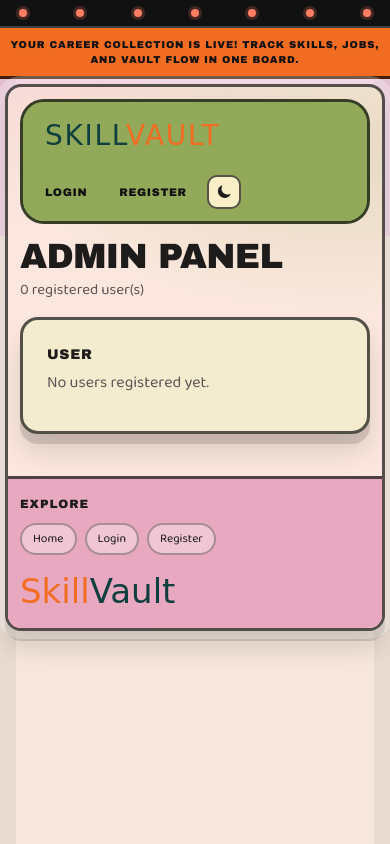
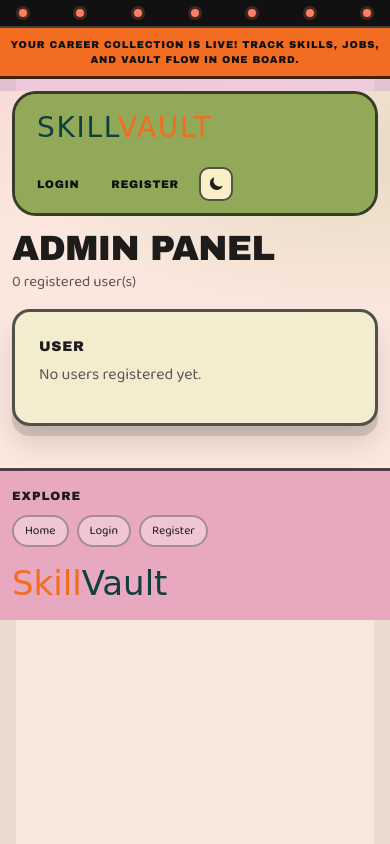
Before and after one commit to khtvi/minted, a Python web app: template templates/admin.html in a window 390 px wide. Run offline with Jinja, Linux system fonts and the light colour scheme; the template is opened without the code that fills it, so the values that code supplies are empty; some web fonts are replaced.

Commit message:
Update styles.css

```diff
--- a/static/styles.css
+++ b/static/styles.css
@@ -116,20 +116,20 @@ body {
   border-bottom: 3px solid rgba(0, 0, 0, 0.72);
 }
 .site-shell {
-  width: min(1320px, calc(100% - 24px));
-  margin: 12px auto 18px;
-  border: 3px solid var(--border);
-  border-radius: 26px;
-  overflow: clip;
+  width: 100%;
+  margin: 0;
+  border: 0;
+  border-radius: 0;
+  overflow: visible;
   background:
     radial-gradient(420px 200px at 10% 0, rgba(232, 169, 192, 0.2), transparent 68%),
     radial-gradient(440px 220px at 88% 12%, rgba(145, 169, 89, 0.2), transparent 72%),
     var(--surface-alt);
-  box-shadow: 0 0 0 8px rgba(255, 255, 255, 0.26), var(--shadow);
+  box-shadow: none;
   position: relative;
 }
 .site-shell::before {
-  content: "";
+  content: none;
   position: absolute;
   top: 88px;
   left: -44px;
@@ -142,7 +142,7 @@ body {
   opacity: 0.84;
 }
 .site-shell::after {
-  content: "";
+  content: none;
   position: absolute;
   right: -26px;
   top: 270px;
@@ -1652,9 +1652,9 @@ tbody tr:hover {
     padding: 9px 10px;
   }
   .site-shell {
-    width: calc(100% - 10px);
-    margin: 5px auto 10px;
-    border-radius: 16px;
+    width: 100%;
+    margin: 0;
+    border-radius: 0;
   }
   .site-main {
     padding: 12px 12px 0;
```
